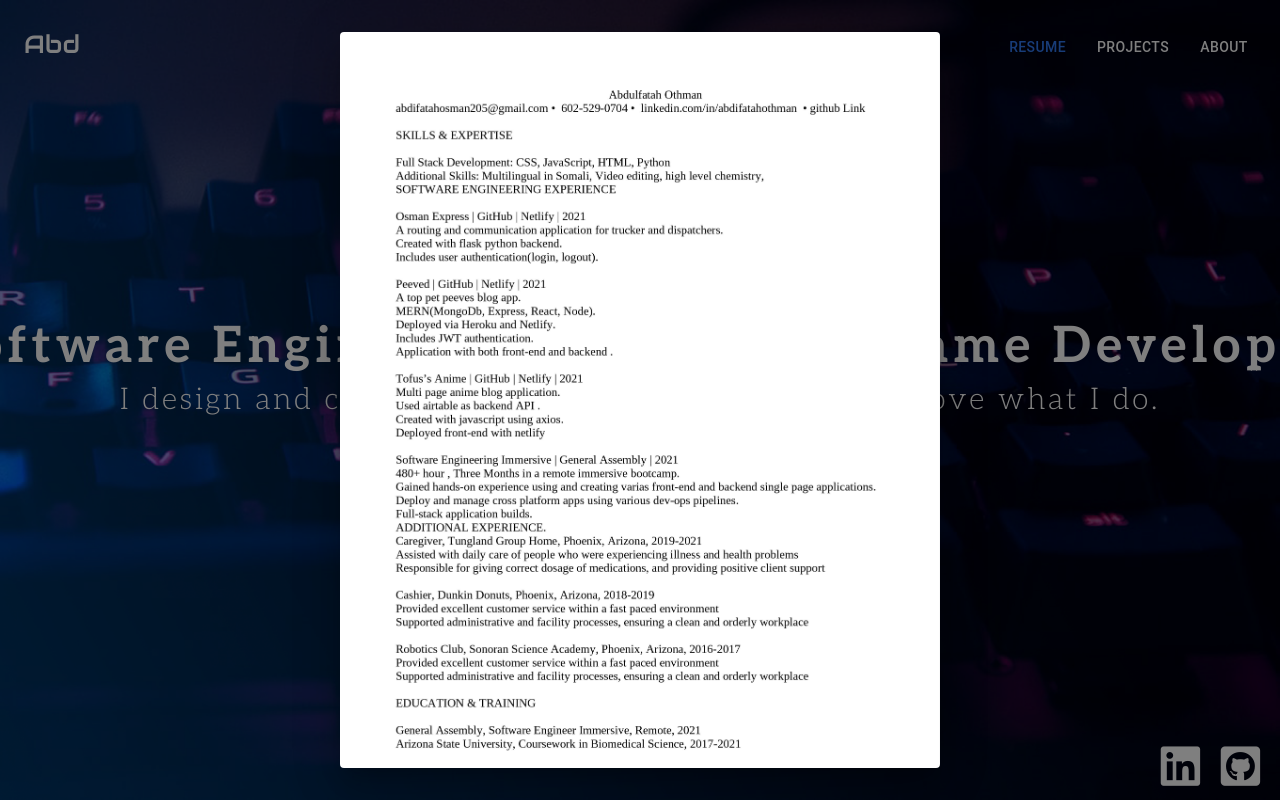
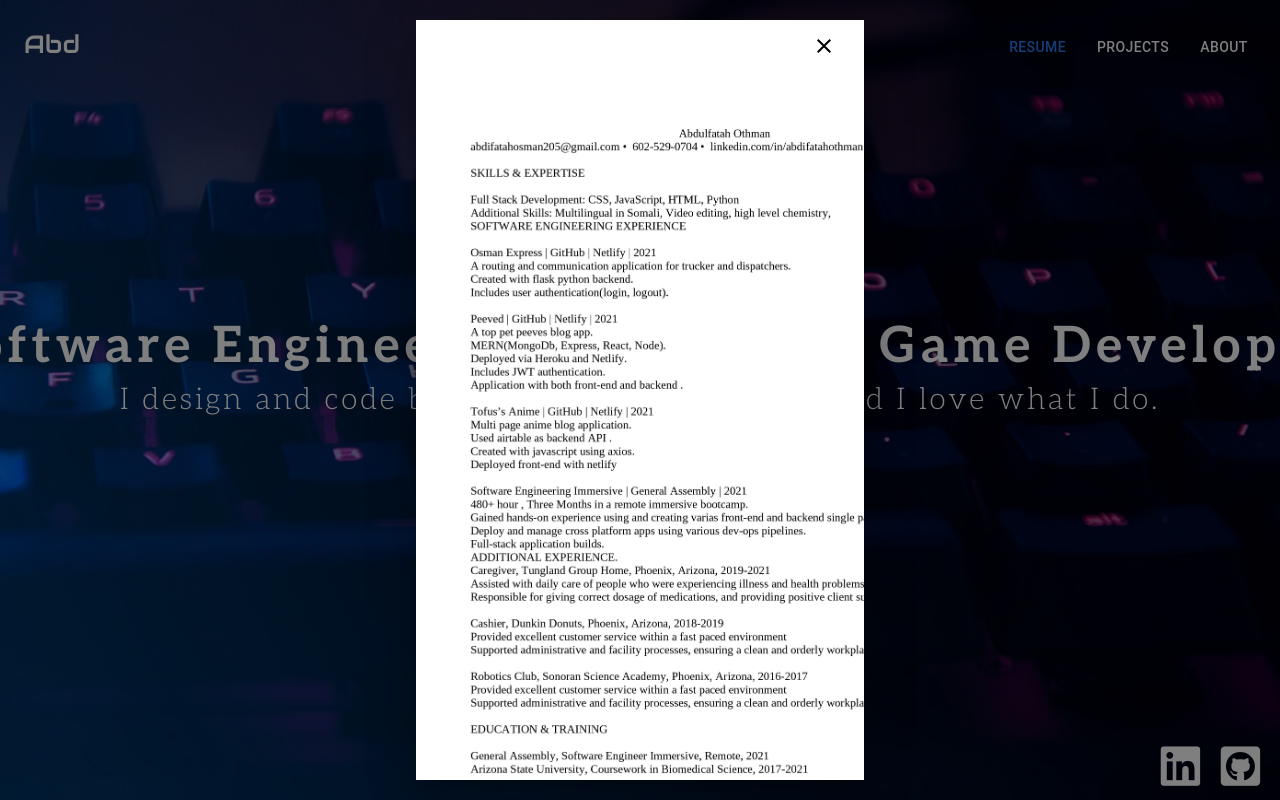
Before and after one commit to AbdifatahOsman2/Portfolio-V3, a React (Create React App) app: page / in a window 1280 px wide. Both pictures are taken after a click on the button "RESUME". Shown: the top 800 px of the page. Built offline with nearby package versions, Linux system fonts and the light colour scheme; the HTML template or start-up script is replaced by a standard one.

Commit message:
resume added

```diff
--- a/src/Components/PopUp.jsx
+++ b/src/Components/PopUp.jsx
@@ -24,22 +24,23 @@
   };
 
   return (
-    <div>
+    <div className="pop-up">
       <Button style={{ color: "#3079f2" }} onClick={handleClickOpen}>
         Resume
       </Button>
       <Dialog
-        fullScreen={fullScreen}
+      fullScreen
+      id="Dialog"
         open={open}
         onClose={handleClose}
         aria-labelledby="resume"
       >
-            <img src={resume} id="resume-img" />
         <DialogActions>
           <Button style={{ color: "black" }} onClick={handleClose} autoFocus>
             <CloseIcon />
           </Button>
         </DialogActions>
+            <img src={resume} id="resume-img" />
       </Dialog>
     </div>
   );
--- a/src/Components/PopUp.scss
+++ b/src/Components/PopUp.scss
@@ -1,8 +1,20 @@
-#resume-img{
-    width: 100%;
-    height: 100%;
-    @media only screen and (max-width: 480px) {
-        width: 100%;
-        height: 100vh;
-      }
+#resume-img {
+  width: fit-content;
+  height: 100%;
+  margin: 0 auto;
+  @media only screen and (max-width: 480px) {
+    width: 100vw;
+    height: 100vh;
+    margin: 0;
+  }
 }
+#Dialog {
+  height: 95vh;
+  width: 35vw;
+  margin: auto auto;
+  @media only screen and (max-width: 480px) {
+    width: 100vw;
+    height: 100vh;
+    margin: 0;
+  }
+}
--- a/src/screens/Home.scss
+++ b/src/screens/Home.scss
@@ -711,7 +711,7 @@
       }
     }
     h1 {
-      margin:10px 0px 0px 0px;
+      margin:50px 0px 0px 0px;
       font-size: 40px;
       font-family: "Aleo", serif;
       @media only screen and (max-width: 480px) {
@@ -745,6 +745,7 @@
         font-size: 24px;
         transition: 200ms ease-in;
         font-family: "Aleo", serif;
+        margin: 10px 0px;
         @media only screen and (max-width: 480px) {
           font-size: 20px;
           width: 300px;
```
